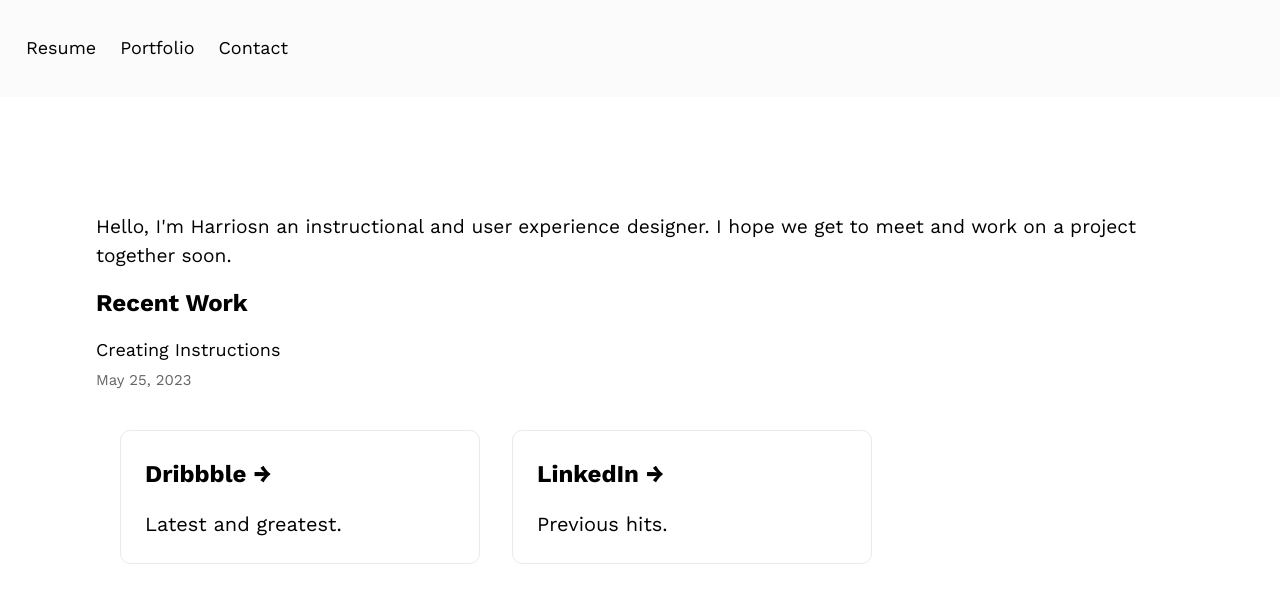
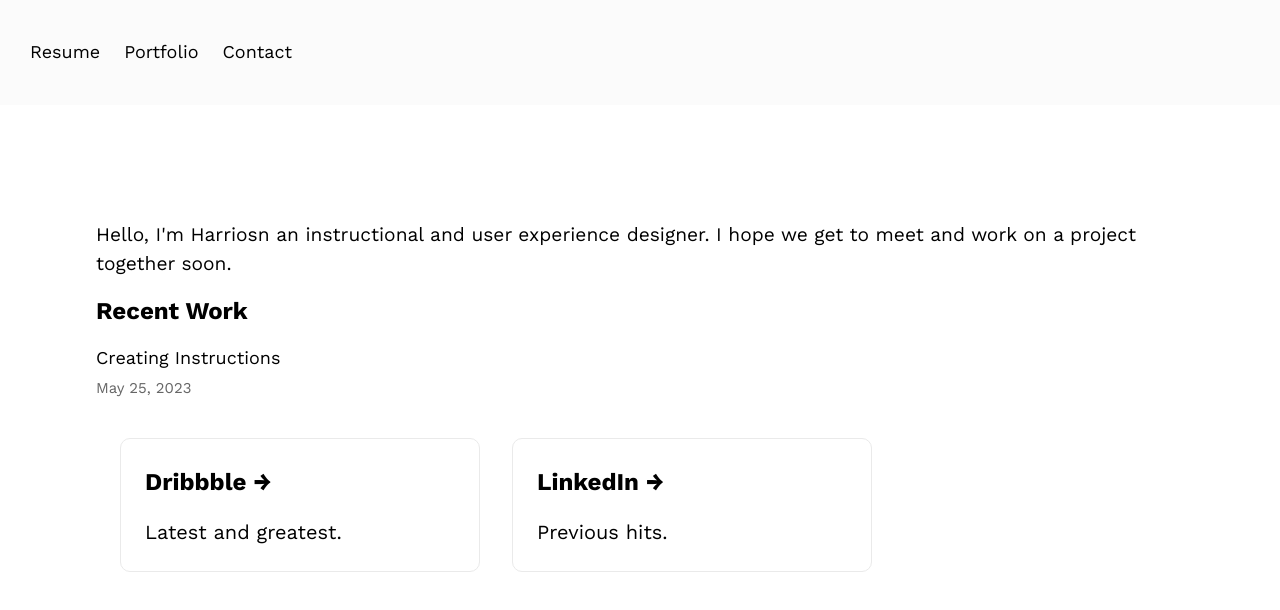
Before and after one commit to hgiven/subday, a Next.js app: page / in a window 1280 px wide. Shown: the top 610 px of the page. Built offline with nearby package versions, Linux system fonts and the light colour scheme.

Commit message:
Update global.css

```diff
--- a/styles/global.css
+++ b/styles/global.css
@@ -47,7 +47,7 @@ header{
 /* adjusts the larger box across the top */
 nav{
   display: flex;
-  padding: 10px;
+  padding: 14px;
   justify-content: space-between;
   align-items: center;
   background-color: #fbfbfb;
```
